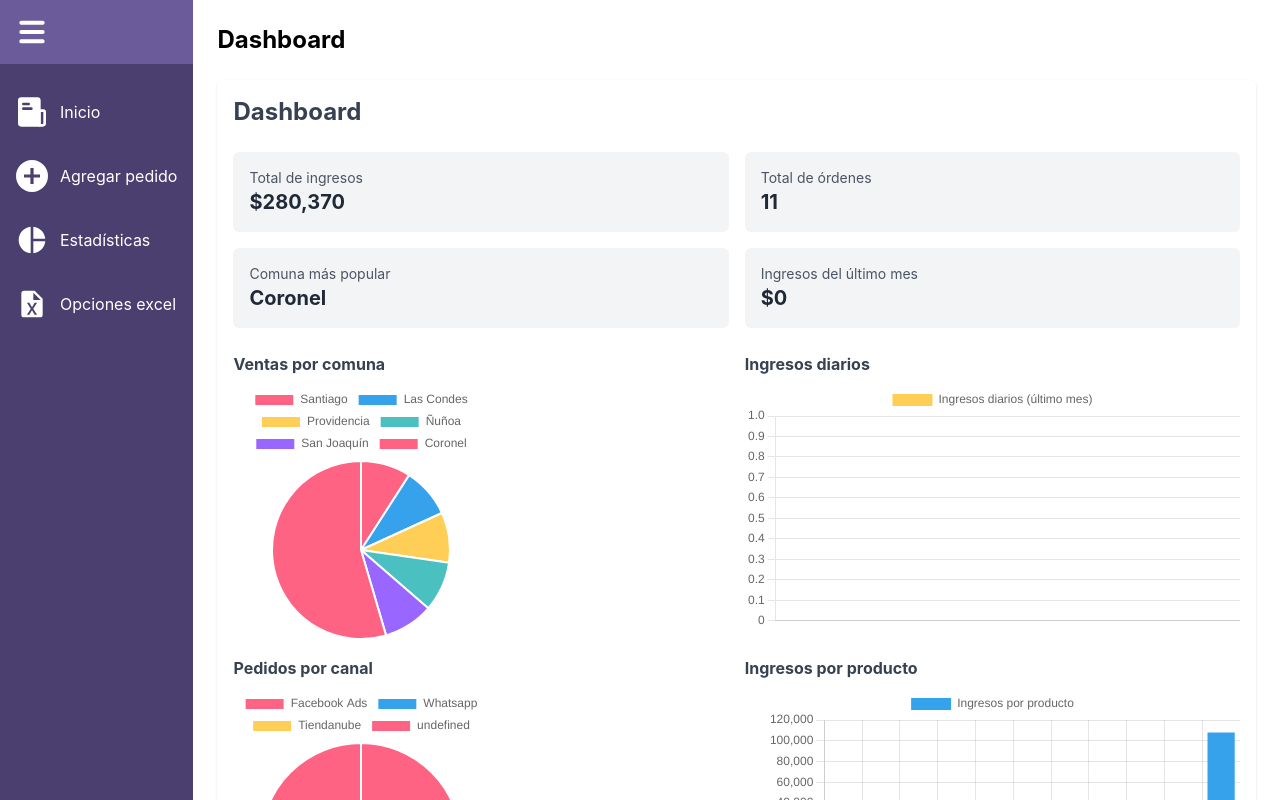
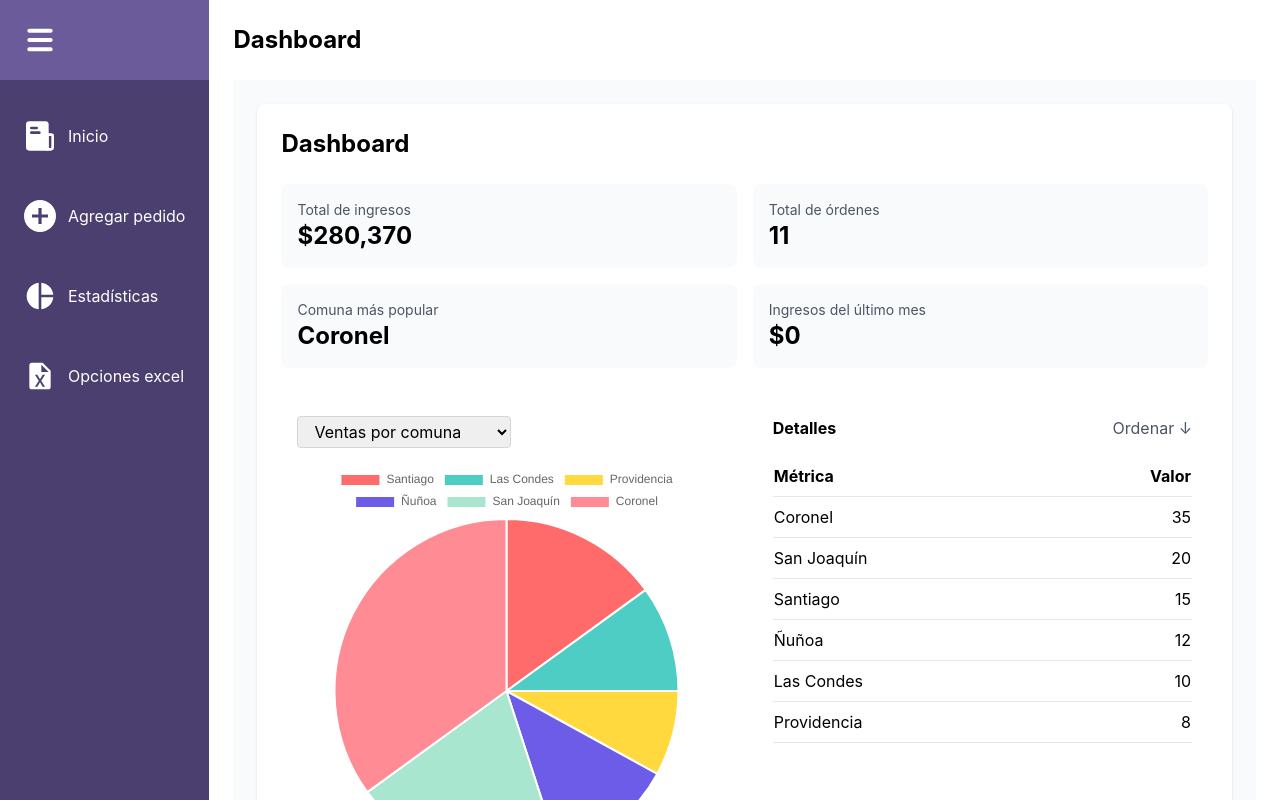
Before and after one commit to diegovaldes23/Pingeso, a React (Create React App) app in the folder Proyecto/frontend/: page /statistics in a window 1280 px wide. Shown: the top 800 px of the page. Built offline with nearby package versions, Linux system fonts and the light colour scheme.

Commit message:
estadistica,boleta,centrar sidebar

```diff
--- a/Proyecto/frontend/src/components/Sidebar.js
+++ b/Proyecto/frontend/src/components/Sidebar.js
@@ -16,7 +16,7 @@ const Sidebar = () => {
     >
       {/* Botón para colapsar/expandir */}
       <div
-        className={`p-4 cursor-pointer text-center hover:bg-purple-600 transition-all duration-300 ${
+        className={`p-6 cursor-pointer text-center hover:bg-purple-600 transition-all duration-300 ${
           isCollapsed ? "justify-center" : "justify-start"
         }`}
         onClick={toggleSidebar}
@@ -42,7 +42,7 @@ const Sidebar = () => {
       >
         {/* Visualización de pedidos */}
         <li
-          className={`flex items-center p-2 rounded hover:bg-purple-600 cursor-pointer transition-all duration-300 ${
+          className={`flex items-center p-4 rounded hover:bg-purple-600 cursor-pointer transition-all duration-300 ${
             isCollapsed ? "justify-center" : "justify-start"
           }`}
         >
@@ -72,7 +72,7 @@ const Sidebar = () => {
 
         {/* Agregar Pedido */}
         <li
-          className={`flex items-center p-2 rounded hover:bg-purple-600 cursor-pointer transition-all duration-300 ${
+          className={`flex items-center p-4 rounded hover:bg-purple-600 cursor-pointer transition-all duration-300 ${
             isCollapsed ? "justify-center" : "justify-start"
           }`}
         >
@@ -95,7 +95,7 @@ const Sidebar = () => {
 
         {/* Estadísticas */}
         <li
-          className={`flex items-center p-2 rounded hover:bg-purple-600 cursor-pointer transition-all duration-300 ${
+          className={`flex items-center p-4 rounded hover:bg-purple-600 cursor-pointer transition-all duration-300 ${
             isCollapsed ? "justify-center" : "justify-start"
           }`}
         >
@@ -115,7 +115,7 @@ const Sidebar = () => {
         </li>
         {/* Excel */}
         <li
-          className={`flex items-center p-2 rounded hover:bg-purple-600 cursor-pointer transition-all duration-300 ${
+          className={`flex items-center p-4 rounded hover:bg-purple-600 cursor-pointer transition-all duration-300 ${
             isCollapsed ? "justify-center" : "justify-start"
           }`}
         >
--- a/Proyecto/frontend/src/pages/HomePage.js
+++ b/Proyecto/frontend/src/pages/HomePage.js
@@ -79,12 +79,16 @@ const HomePage = () => {
         >
           Todos
         </button>
+
         <button
           className="w-20 h-20 border-4 border-red-500 rounded-full flex items-center justify-center text-xl font-bold text-red-500"
           onClick={() => handleFilterClick('Cancelada')}
         >
           {counts.Cancelada}
+
         </button>
+
+
         <button
           className="w-20 h-20 border-4 border-yellow-500 rounded-full flex items-center justify-center text-xl font-bold text-yellow-500"
           onClick={() => handleFilterClick('Pendiente')}
--- a/Proyecto/frontend/src/pages/OrderDetailsModal.js
+++ b/Proyecto/frontend/src/pages/OrderDetailsModal.js
@@ -5,110 +5,104 @@ const OrderDetailsModal = ({ isOpen, onClose, order }) => {
 
   return (
     <div className="fixed inset-0 bg-black bg-opacity-50 flex justify-center items-center">
-      <div className="bg-white w-full max-w-2xl rounded-lg shadow-lg p-6 relative">
-        {/* Botón para cerrar el modal */}
-        <button
-          onClick={onClose}
-          className="absolute top-2 right-2"
-        >
-          <svg xmlns="http://www.w3.org/2000/svg" width="1.2em" height="1.2em" viewBox="0 0 16 16">
-            <path fill="#e01b24" d="M15.854 12.854L11 8l4.854-4.854a.503.503 0 0 0 0-.707L13.561.146a.5.5 0 0 0-.707 0L8 5L3.146.146a.5.5 0 0 0-.707 0L.146 2.439a.5.5 0 0 0 0 .707L5 8L.146 12.854a.5.5 0 0 0 0 .707l2.293 2.293a.5.5 0 0 0 .707 0L8 11l4.854 4.854a.5.5 0 0 0 .707 0l2.293-2.293a.5.5 0 0 0 0-.707"/>
+      <div className="bg-white w-full max-w-2xl p-8 relative">
+        {/* Botón de cierre */}
+        <button onClick={onClose} className="absolute top-2 right-2 text-red-600">
+          <svg xmlns="http://www.w3.org/2000/svg" width="24" height="24" viewBox="0 0 16 16">
+            <path fill="currentColor" d="M15.854 12.854L11 8l4.854-4.854a.503.503 0 0 0 0-.707L13.561.146a.5.5 0 0 0-.707 0L8 5L3.146.146a.5.5 0 0 0-.707 0L.146 2.439a.5.5 0 0 0 0 .707L5 8L.146 12.854a.5.5 0 0 0 0 .707l2.293 2.293a.5.5 0 0 0 .707 0L8 11l4.854 4.854a.5.5 0 0 0 .707 0l2.293-2.293a.5.5 0 0 0 0-.707"/>
           </svg>
         </button>
 
-        <h2 className="text-2xl font-bold mb-4">Detalles del pedido</h2>
+        <div className="border-b-2 border-dashed pb-4 mb-4">
+          <h2 className="text-center font-bold mb-2">RESUMEN BOLETA</h2>
+          <p className="text-center text-sm">RUT: 13.111.111-1</p>
+          <p className="text-center text-sm">N° {order.id}</p>
+          <p className="text-center text-sm">CONFITES CÓRDOVA</p>
+          <p className="text-center text-sm">FECHA EMISIÓN: {order.order_date}</p>
+        </div>
 
-        <div className="grid grid-cols-2 gap-4 mb-4">
-          <div>
-            <strong>Nombre del cliente:</strong>
-            <p>{order.name}</p>
+        <div className="space-y-2 border-b-2 border-dashed pb-4 mb-4">
+          <div className="flex">
+            <span className="font-bold w-40">Nombre del cliente:</span>
+            <span>{order.name}</span>
           </div>
-          <div>
-            <strong>Teléfono:</strong>
-            <p>{order.phone}</p>
+          <div className="flex">
+            <span className="font-bold w-40">Teléfono:</span>
+            <span>{order.phone}</span>
           </div>
-          <div>
-            <strong>Comuna:</strong>
-            <p>{order.commune}</p>
+          <div className="flex">
+            <span className="font-bold w-40">Comuna:</span>
+            <span>{order.commune}</span>
           </div>
-          <div>
-            <strong>Dirección:</strong>
-            <p>{order.address}</p>
+          <div className="flex">
+            <span className="font-bold w-40">Dirección:</span>
+            <span>{order.address}</span>
           </div>
-          <div>
-            <strong>Fecha de pedido:</strong>
-            <p>{order.order_date}</p>
+          <div className="flex">
+            <span className="font-bold w-40">Tipo de cliente:</span>
+            <span>{order.customer_type}</span>
           </div>
-          <div>
-            <strong>Tipo de cliente:</strong>
-            <p>{order.customer_type}</p>
+          <div className="flex">
+            <span className="font-bold w-40">Tipo de compra:</span>
+            <span>{order.purchase_source}</span>
           </div>
-          <div>
-            <strong>Cómo fue la compra:</strong>
-            <p>{order.purchase_source}</p>
+          <div className="flex">
+            <span className="font-bold block w-40">Descripción:</span>
+            <span>{order.description}</span>
+          </div>
+          <div className="flex ">
+            <span className="font-bold block w-40">Fecha de entrega:</span>
+            <span>{order.delivery_date || 'No asignada'}</span>
           </div>
         </div>
 
-        {/* Tabla de productos */}
-        <div>
-          <strong>Lista de productos</strong>
-          <table className="min-w-full table-auto border-collapse mt-4">
+        <div className="mb-4">
+          <table className="w-full">
             <thead>
               <tr className="border-b">
-                <th className="px-4 py-2 text-left">Producto</th>
-                <th className="px-4 py-2 text-left">Cantidad</th>
-                <th className="px-4 py-2 text-left">Precio</th>
-                <th className="px-4 py-2 text-left">Total</th>
+                <th className="text-left w-20">CANTIDAD</th>
+                <th className="text-left">DESCRIPCION</th>
+                <th className="text-right">VALOR</th>
               </tr>
             </thead>
             <tbody>
               {order.products.map((product, index) => (
-                <tr key={index} className="border-b">
-                  <td className="px-4 py-2">{product.name}</td>
-                  <td className="px-4 py-2">{product.quantity}</td>
-                  <td className="px-4 py-2">${product.price.toLocaleString()}</td>
-                  <td className="px-4 py-2">${(product.quantity * product.price).toLocaleString()}</td>
+                <tr key={index} className="border-b border-dashed">
+                  <td className="py-1">{product.quantity}</td>
+                  <td className="py-1">{product.name}</td>
+                  <td className="py-1 text-right">${product.price.toLocaleString()}</td>
                 </tr>
               ))}
             </tbody>
           </table>
         </div>
 
-        {/* Resumen de precios */}
-        <div className="grid grid-cols-2 gap-4 mt-4">
-          <div>
-            <strong>Subtotal:</strong>
-            <p>${order.subtotal.toLocaleString()}</p>
+        <div className="space-y-2 border-t-2 border-dashed pt-4">
+          <div className="flex justify-between">
+            <span className="font-bold">Subtotal:</span>
+            <span>${order.subtotal.toLocaleString()}</span>
           </div>
-          <div>
-            <strong>Costo de envío:</strong>
-            <p>${order.shipping_cost.toLocaleString()}</p>
+          <div className="flex justify-between">
+            <span className="font-bold">Costo de envío:</span>
+            <span>${order.shipping_cost.toLocaleString()}</span>
           </div>
-          <div>
-            <strong>Total:</strong>
-            <p>${order.total.toLocaleString()}</p>
+          <div className="flex justify-between text-lg font-bold">
+            <span>Total:</span>
+            <span>${order.total.toLocaleString()}</span>
           </div>
-          <div>
-            <strong>Abono inicial:</strong>
-            <p>${order.initial_payment.toLocaleString()}</p>
+          <div className="flex justify-between">
+            <span className="font-bold">Abono inicial:</span>
+            <span>${order.initial_payment.toLocaleString()}</span>
           </div>
-          <div>
-            <strong>Estado:</strong>
-            <p>{order.status}</p>
+          <div className="flex justify-between">
+            <span className="font-bold">Estado:</span>
+            <span>{order.status}</span>
           </div>
-          {/* Nuevas filas para fecha de entrega y descripción */}
-          <div>
-            <strong>Fecha de entrega:</strong>
-            <p>{order.delivery_date ? order.delivery_date : 'No asignada'}</p>
-          </div>
-          <div>
-            <strong>Descripción:</strong>
-            <p>{order.description}</p>
-          </div>
+
+
         </div>
       </div>
     </div>
   );
 };
-
 export default OrderDetailsModal;
--- a/Proyecto/frontend/src/pages/Statistics.js
+++ b/Proyecto/frontend/src/pages/Statistics.js
@@ -1,204 +1,190 @@
-import React, { useMemo } from "react";
-import { Pie, Bar } from "react-chartjs-2";
-import { useGlobalContext } from "../utils/GlobalModelContext";
-import {
-  Chart as ChartJS,
-  ArcElement,
-  BarElement,
-  Tooltip,
-  Legend,
-  CategoryScale,
-  LinearScale,
-} from "chart.js";
+import React, { useState, useEffect } from 'react';
+import { Chart as ChartJS, ArcElement, BarElement, CategoryScale, LinearScale, Tooltip, Legend } from 'chart.js';
+import { Pie, Bar } from 'react-chartjs-2';
 
-// Registrar elementos y controladores
-ChartJS.register(ArcElement, BarElement, Tooltip, Legend, CategoryScale, LinearScale);
+ChartJS.register(ArcElement, BarElement, CategoryScale, LinearScale, Tooltip, Legend);
 
 const Statistics = () => {
-  const { orders, filteredOrders } = useGlobalContext();
-  // Calcular estadísticas con useMemo para optimizar el rendimiento
-  const stats = useMemo(() => {
-    const salesByCommune = {};
-    const salesByChannel = { "Facebook Ads": 0, Whatsapp: 0, Tiendanube: 0 };
-    const totalSalesByProduct = {};
-    const totalSalesByDate = {};
-    const today = new Date();
-    const lastMonth = new Date(today.getFullYear(), today.getMonth() - 1, 1);
-
-    let totalRevenue = 0;
-    let totalOrders = 0;
-    let totalLastMonthRevenue = 0;
-    let highestOrder = { total: 0 };
-    const customerFrequency = {};
-
-    filteredOrders.forEach((order) => {
-      // Total de ingresos y órdenes
-      totalRevenue += order.total;
-      totalOrders++;
-
-      // Pedido más caro
-      if (order.total > highestOrder.total) {
-        highestOrder = order;
+  const [selectedView, setSelectedView] = useState('commune');
+  const [sortOrder, setSortOrder] = useState('desc');
+  const [stats, setStats] = useState({
+    totalRevenue: 280370,
+    totalOrders: 11,
+    popularCommune: 'Coronel',
+    lastMonthRevenue: 0,
+    salesByCommune: {
+      'Santiago': 15,
+      'Las Condes': 10,
+      'Providencia': 8,
+      'Ñuñoa': 12,
+      'San Joaquín': 20,
+      'Coronel': 35
+    },
+    salesByChannel: {
+      'Facebook Ads': 85,
+      'Whatsapp': 5,
+      'Tiendanube': 8,
+      'undefined': 2
+    },
+    productRevenue: {
+      'Helado de Chocolate': 15000,
+      'Brownie': 18000,
+      'Tarta de frambuesa': 8000,
+      'Cupcake': 6000,
+      'Cheesecake': 12000,
+      'Brownie de chocolate': 16000,
+      'Macarons': 14000,
+      'Tarta de lima': 10000,
+      'Trufa de chocolate': 12000,
+      'Tarta de manzana': 35000,
+      'Galletas de avena': 105000
     }
-
-      // Cliente más frecuente
-      customerFrequency[order.customerName] =
-        (customerFrequency[order.customerName] || 0) + 1;
-
-      // Ventas por comuna
-      salesByCommune[order.commune] = (salesByCommune[order.commune] || 0) + 1;
-
-      // Ventas por canal
-      salesByChannel[order.purchaseSource] =
-        (salesByChannel[order.purchaseSource] || 0) + 1;
-
-      // Ventas del último mes
-      const orderDate = new Date(order.date);
-      if (orderDate >= lastMonth) {
-        totalLastMonthRevenue += order.total;
-        totalSalesByDate[order.date] =
-          (totalSalesByDate[order.date] || 0) + order.total;
-      }
-
-      // Ventas por producto
-      order.products.forEach((product) => {
-        totalSalesByProduct[product.name] =
-          (totalSalesByProduct[product.name] || 0) + product.price * product.quantity;
-      });
   });
 
-    // Comunas más populares
-    const mostPopularCommune = Object.keys(salesByCommune).reduce(
-      (max, commune) =>
-        salesByCommune[commune] > (salesByCommune[max] || 0) ? commune : max,
-      ""
-    );
-
-    // Cliente más frecuente
-    const mostFrequentCustomer = Object.keys(customerFrequency).reduce(
-      (max, customer) =>
-        customerFrequency[customer] > (customerFrequency[max] || 0)
-          ? customer
-          : max,
-      ""
-    );
-
+  const getChartData = () => {
+    switch(selectedView) {
+      case 'commune':
         return {
-      totalRevenue,
-      totalOrders,
-      mostPopularCommune,
-      totalLastMonthRevenue,
-      highestOrder,
-      mostFrequentCustomer,
-      salesByCommune,
-      salesByChannel,
-      totalSalesByProduct,
-      totalSalesByDate,
+          labels: Object.keys(stats.salesByCommune),
+          datasets: [{
+            data: Object.values(stats.salesByCommune),
+            backgroundColor: [
+              '#FF6B6B', '#4ECDC4', '#FFD93D', '#6C5CE7', '#A8E6CF', '#FF8B94'
+            ]
+          }]
         };
-  }, [filteredOrders]);
-
-  // Preparar datos para gráficos
-  const pieDataCommune = {
-    labels: Object.keys(stats.salesByCommune),
-    datasets: [
-      {
-        label: "Ventas por comuna",
-        data: Object.values(stats.salesByCommune),
-        backgroundColor: ["#FF6384", "#36A2EB", "#FFCE56", "#4BC0C0", "#9966FF"],
-        hoverBackgroundColor: ["#FF6384", "#36A2EB", "#FFCE56", "#4BC0C0", "#9966FF"],
-      },
-    ],
+      case 'channel':
+        return {
+          labels: Object.keys(stats.salesByChannel),
+          datasets: [{
+            data: Object.values(stats.salesByChannel),
+            backgroundColor: ['#FF6B6B', '#4ECDC4', '#FFD93D', '#A8E6CF']
+          }]
+        };
+      case 'products':
+        return {
+          labels: Object.keys(stats.productRevenue),
+          datasets: [{
+            label: 'Ingresos por producto',
+            data: Object.values(stats.productRevenue),
+            backgroundColor: '#36A2EB'
+          }]
+        };
+      default:
+        return null;
+    }
   };
 
-  const pieDataChannel = {
-    labels: Object.keys(stats.salesByChannel),
-    datasets: [
-      {
-        label: "Pedidos por canal",
-        data: Object.values(stats.salesByChannel),
-        backgroundColor: ["#FF6384", "#36A2EB", "#FFCE56"],
-        hoverBackgroundColor: ["#FF6384", "#36A2EB", "#FFCE56"],
-      },
-    ],
+  const getSortedData = () => {
+    const data = selectedView === 'commune'
+      ? stats.salesByCommune
+      : selectedView === 'channel'
+        ? stats.salesByChannel
+        : stats.productRevenue;
+
+    return Object.entries(data)
+      .sort(([, a], [, b]) => {
+        return sortOrder === 'asc' ? a - b : b - a;
+      });
   };
 
-  const barDataProducts = {
-    labels: Object.keys(stats.totalSalesByProduct),
-    datasets: [
-      {
-        label: "Ingresos por producto",
-        data: Object.values(stats.totalSalesByProduct),
-        backgroundColor: "#36A2EB",
-      },
-    ],
-  };
-
-  const barDataDaily = {
-    labels: Object.keys(stats.totalSalesByDate),
-    datasets: [
-      {
-        label: "Ingresos diarios (último mes)",
-        data: Object.values(stats.totalSalesByDate),
-        backgroundColor: "#FFCE56",
-      },
-    ],
+  const toggleSort = () => {
+    setSortOrder(prev => prev === 'asc' ? 'desc' : 'asc');
   };
 
   const chartOptions = {
     responsive: true,
-    maintainAspectRatio: true,
+    maintainAspectRatio: false,
+    plugins: {
+      legend: {
+        position: 'top',
+        display: selectedView !== 'products'
+      }
+    },
+    scales: selectedView === 'products' ? {
+      y: {
+        beginAtZero: true,
+        grid: {
+          drawBorder: false
+        }
+      }
+    } : undefined
   };
 
+  return (
+    <div className="p-6 bg-gray-50 min-h-screen">
+      <div className="bg-white rounded-lg shadow p-6">
+        <h2 className="text-2xl font-bold mb-6">Dashboard</h2>
 
-  return (
-    <div className="p-4 bg-white shadow rounded-md">
-      <h2 className="text-2xl font-bold text-gray-700 mb-6">Dashboard</h2>
-      <div className="mb-6 grid grid-cols-1 sm:grid-cols-2 gap-4">
-        <div className="bg-gray-100 p-4 rounded-md">
+        <div className="grid grid-cols-2 gap-4 mb-8">
+          <div className="bg-gray-50 p-4 rounded-lg">
             <p className="text-sm text-gray-600">Total de ingresos</p>
-          <p className="text-xl font-bold text-gray-800">${stats.totalRevenue.toLocaleString()}</p>
+            <p className="text-2xl font-bold">${stats.totalRevenue.toLocaleString()}</p>
           </div>
-        <div className="bg-gray-100 p-4 rounded-md">
+          <div className="bg-gray-50 p-4 rounded-lg">
             <p className="text-sm text-gray-600">Total de órdenes</p>
-          <p className="text-xl font-bold text-gray-800">{stats.totalOrders}</p>
+            <p className="text-2xl font-bold">{stats.totalOrders}</p>
           </div>
-        <div className="bg-gray-100 p-4 rounded-md">
+          <div className="bg-gray-50 p-4 rounded-lg">
             <p className="text-sm text-gray-600">Comuna más popular</p>
-          <p className="text-xl font-bold text-gray-800">
-            {stats.mostPopularCommune || "N/A"}
-          </p>
+            <p className="text-2xl font-bold">{stats.popularCommune}</p>
           </div>
-        <div className="bg-gray-100 p-4 rounded-md">
+          <div className="bg-gray-50 p-4 rounded-lg">
             <p className="text-sm text-gray-600">Ingresos del último mes</p>
-          <p className="text-xl font-bold text-gray-800">
-            ${stats.totalLastMonthRevenue.toLocaleString()}
-          </p>
+            <p className="text-2xl font-bold">${stats.lastMonthRevenue}</p>
           </div>
         </div>
-      {/* Gráficos */}
-      <div className="grid grid-cols-1 lg:grid-cols-2 gap-4">
-        <div>
-          <h3 className="text-gray-700 font-bold text-md mb-2">Ventas por comuna</h3>
-          <div className="h-64">
-            <Pie data={pieDataCommune} options={chartOptions} />
+
+        <div className="grid grid-cols-2 gap-6">
+          <div className="bg-white p-4 rounded-lg">
+            <div className="mb-4">
+              <select
+                value={selectedView}
+                onChange={(e) => setSelectedView(e.target.value)}
+                className="border border-gray-300 rounded px-3 py-1"
+              >
+                <option value="commune">Ventas por comuna</option>
+                <option value="channel">Pedidos por canal</option>
+                <option value="products">Ingresos por producto</option>
+              </select>
+            </div>
+            <div className="h-[400px]">
+              {selectedView === 'products' ? (
+                <Bar data={getChartData()} options={chartOptions} />
+              ) : (
+                <Pie data={getChartData()} options={chartOptions} />
+              )}
             </div>
           </div>
-        <div>
-          <h3 className="text-gray-700 font-bold text-md mb-2">Ingresos diarios</h3>
-          <div className="h-64">
-            <Bar data={barDataDaily} options={chartOptions}/>
+
+          <div className="bg-white p-4 rounded-lg">
+            <div className="flex justify-between items-center mb-4">
+              <h3 className="font-bold">Detalles</h3>
+              <button
+                onClick={toggleSort}
+                className="text-gray-600 hover:text-gray-800"
+              >
+                Ordenar {sortOrder === 'asc' ? '↑' : '↓'}
+              </button>
             </div>
-        </div>
-        <div>
-          <h3 className="text-gray-700 font-bold text-md mb-2">Pedidos por canal</h3>
-          <div className="h-64">
-            <Pie data={pieDataChannel} options={chartOptions}/>
-          </div>
-        </div>
-        <div>
-          <h3 className="text-gray-700 font-bold text-md mb-2">Ingresos por producto</h3>
-          <div className="h-64">
-          <Bar data={barDataProducts} options={chartOptions}/>
+            <table className="w-full">
+              <thead>
+                <tr className="border-b">
+                  <th className="text-left py-2">Métrica</th>
+                  <th className="text-right py-2">Valor</th>
+                </tr>
+              </thead>
+              <tbody>
+                {getSortedData().map(([key, value]) => (
+                  <tr key={key} className="border-b">
+                    <td className="py-2">{key}</td>
+                    <td className="text-right">
+                      {selectedView === 'products' ? `$${value.toLocaleString()}` : value}
+                    </td>
+                  </tr>
+                ))}
+              </tbody>
+            </table>
           </div>
         </div>
       </div>
```
Lines whose indentation alone changed are shown as unchanged.
